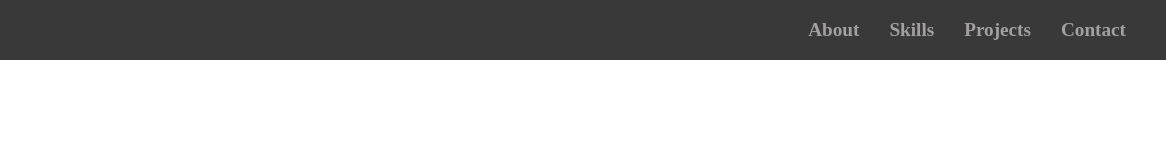
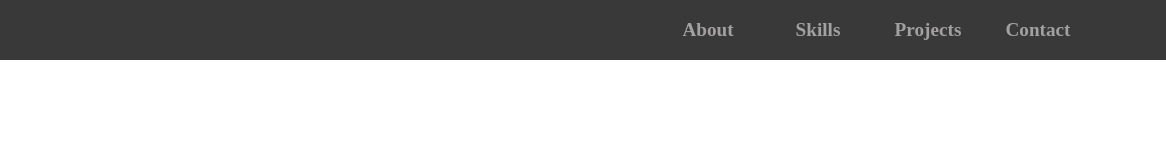
Before and after one commit to isaicastro1/Personal-Portfolio, a plain HTML site: page index.html in a window 1280 px wide. Shown: the top 160 px of the page, 114-1280 px from the left. Drawn offline with Linux system fonts and the light colour scheme.

Commit message:
Fixed margin on nav bar li and color on hover

```diff
--- a/index.html
+++ b/index.html
@@ -4,7 +4,7 @@
     <meta charset="UTF-8">
     <meta http-equiv="X-UA-Compatible" content="IE=edge">
     <meta name="viewport" content="width=device-width, initial-scale=1.0">
-    <title>NEW</title>
+    <title>Portfolio</title>
     <link rel="stylesheet" href="style.css">
     <script src="script.js" defer></script>
 </head>
--- a/style.css
+++ b/style.css
@@ -47,7 +47,7 @@ label {
     justify-content: flex-end;
     gap: 30px;
     width: 100%;
-    margin-right: 80px;
+    margin-right: 10vw;
     align-items: center;
 }
 
@@ -58,6 +58,8 @@ label {
 
 li {
    list-style: none;
+   width: 80px;
+   text-align: center;
    transition: 0.2s;
    font-size: 1.2rem;
    font-weight: 800;
@@ -66,6 +68,7 @@ li {
 
 li:hover {
     cursor: pointer;
+    color: white;
     transform: scale(1.1);
 }
 
```
